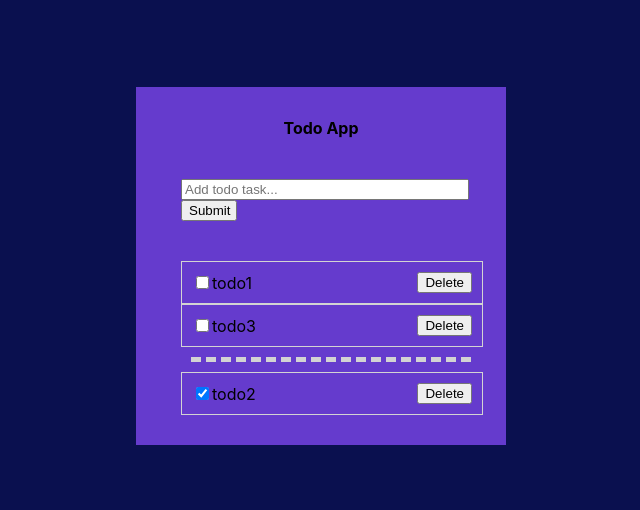
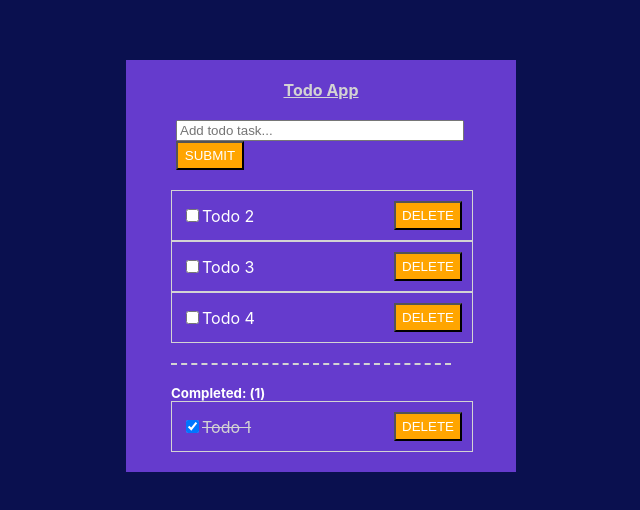
Before and after one commit to thomHayner/react-redux-todo-app, a React (Create React App) app: page / in a window 1280 px wide. Shown: the part 134-644 px from the top of the page, without its empty margins (319-959 px from the left). Built offline with nearby package versions, Linux system fonts and the light colour scheme.

Commit message:
code: styling, cleanup

```diff
--- a/src/App.js
+++ b/src/App.js
@@ -28,10 +28,18 @@ function App() {
           maxWidth: "33vw",
           backgroundColor: "#653BCD",
           margin: "10px",
-          padding: "10px",
+          padding: "20px",
+          rowGap: "20px",
         }}
       >
-        <h4>Todo App</h4>
+        <h4
+          style={{
+            color: "lightgrey",
+            textDecorationLine: "underline",
+            margin: "0px",
+            padding: "0px",
+          }}
+        >Todo App</h4>
         <AddNewTaskCard />
         <ToDoList />
       </div>
--- a/src/components/toDoList/AddNewTaskCard.jsx
+++ b/src/components/toDoList/AddNewTaskCard.jsx
@@ -25,8 +25,8 @@ const AddNewTaskCard = () => {
           display: "flex",
           flexDirection: "column",
           width: "80%",
-          margin: "10px",
-          padding: "10px",
+          marginLeft: "-10px",
+          padding: "0px",
         }}
         onSubmit={(e) => e.preventDefault()}
       >
@@ -40,15 +40,20 @@ const AddNewTaskCard = () => {
           value={newTask}
           onChange={(e) => handleChange(e.target.value)}
         />
-        <button
+        <input
           style={{
-            width: "56px",
+            width: "20%",
+            minWidth: "68px",
+            backgroundColor: "orange",
+            color: "white",
+            textTransform: "uppercase",
+            textAlign: "center",
+            padding: "5px",
           }}
           type="submit"
+          value="Submit"
           onClick={() => handleSubmit()}
-        >
-          Submit
-        </button>
+        />
       </form>
   );
 };
--- a/src/components/toDoList/ToDoList.jsx
+++ b/src/components/toDoList/ToDoList.jsx
@@ -7,17 +7,19 @@ const ToDoList = () => {
   return(
     <div
       style={{
+        display: "flex",
+        flexDirection: "column",
         width: "80%",
-        margin: "10px",
-        padding: "10px",
+        marginLeft: "-20px",
+        padding: "0px",
+        rowGap: "20px",
       }}
     >
       <TodoActiveItemsList />
       <div
         style={{
           width: "100%",
-          margin: "10px",
-          borderBottom: "5px dashed lightgrey",
+          borderBottom: "2px dashed lightgrey",
         }}
       />
       <TodoCompletedItemList />
--- a/src/components/toDoList/elements/ActiveItemsList.jsx
+++ b/src/components/toDoList/elements/ActiveItemsList.jsx
@@ -13,7 +13,7 @@ const ActiveItemsList = () => {
         <TaskCard
           key={((i+1)**(i+1))/3}
           data={n}
-          indexToDelete={i}
+          indexToAlter={i}
         />
       :
         <div key={((i+1)**(i+1))/3} />
--- a/src/components/toDoList/elements/CompletedTasksList.jsx
+++ b/src/components/toDoList/elements/CompletedTasksList.jsx
@@ -1,5 +1,5 @@
 import React from "react";
-import { useSelector } from 'react-redux';
+import { useSelector } from "react-redux";
 import { selectTodoList } from "../tasksSlice";
 
 import TaskCard from "./TaskCard";
@@ -9,11 +9,21 @@ const CompletedItemsList = () => {
 
   return(
     <div>
+      <h5
+        style={{
+          display: "flex",
+          color: "white",
+          margin: "0px",
+          padding: "0px",
+        }}
+      >
+          Completed: (<span>{tasks.todoList.filter((n) => n.completed === true).length}</span>)
+      </h5>
       {tasks.todoList.map((n,i) => n.completed === true ?
         <TaskCard
           key={((i+1)**(i+1))/3}
           data={n}
-          indexToDelete={i}
+          indexToAlter={i}
         />
       :
         <div key={((i+1)**(i+1))/3} />
--- a/src/components/toDoList/elements/TaskCard.jsx
+++ b/src/components/toDoList/elements/TaskCard.jsx
@@ -1,8 +1,8 @@
 import React from "react";
-import {  useDispatch } from 'react-redux';
+import {  useDispatch } from "react-redux";
 import { deleteTaskFromList, updateTodoCheckbox } from "../tasksSlice";
 
-const TaskCard = ({ data, indexToDelete}) => {
+const TaskCard = ({ data, indexToAlter }) => {
   const dispatch = useDispatch();
 
   const handleChange = (i) => {
@@ -23,11 +23,34 @@ const TaskCard = ({ data, indexToDelete}) => {
         border: "1px solid lightgrey",
         padding: "10px",
     }}>
-      <label>
-        <input type="checkbox" checked={data.completed} onChange={() => handleChange(indexToDelete)} />
+      <label
+        style={{
+          color: data.completed ? "lightgrey" : "white",
+          textDecoration: data.completed ? "line-through" : "none",
+        }}
+      >
+        <input
+          type="checkbox"
+          checked={data.completed}
+          onChange={() => handleChange(indexToAlter)}
+        />
         {data.todo}
       </label>
-      <input type="button" id="delete" value="Delete" onClick={() => handleDelete(indexToDelete)} />
+      <input
+        type="button"
+        id="delete"
+        value="Delete"
+        onClick={() => handleDelete(indexToAlter)}
+        style={{
+          width: "20%",
+        minWidth: "68px",
+        backgroundColor: "orange",
+        color: "white",
+        textTransform: "uppercase",
+        textAlign: "center",
+        padding: "5px",
+        }}
+      />
     </div>
   );
 };
--- a/src/components/toDoList/tasksSlice.js
+++ b/src/components/toDoList/tasksSlice.js
@@ -1,22 +1,25 @@
-import { createSlice } from '@reduxjs/toolkit';
+import { createSlice } from "@reduxjs/toolkit";
 
 const initialState = {
   todoList: [
     {
-      todo: "todo1",
+      todo: "Todo 1",
+      completed: true
+    },{
+      todo: "Todo 2",
       completed: false
     },{
-      todo: "todo2",
-      completed: true
+      todo: "Todo 3",
+      completed: false
     },{
-      todo: "todo3",
+      todo: "Todo 4",
       completed: false
     }
   ]
 };
 
 export const todoSlice = createSlice({
-  name: 'todoList',
+  name: "todoList",
   initialState,
   reducers: {
     addTaskToList: (state, action) => {
```
